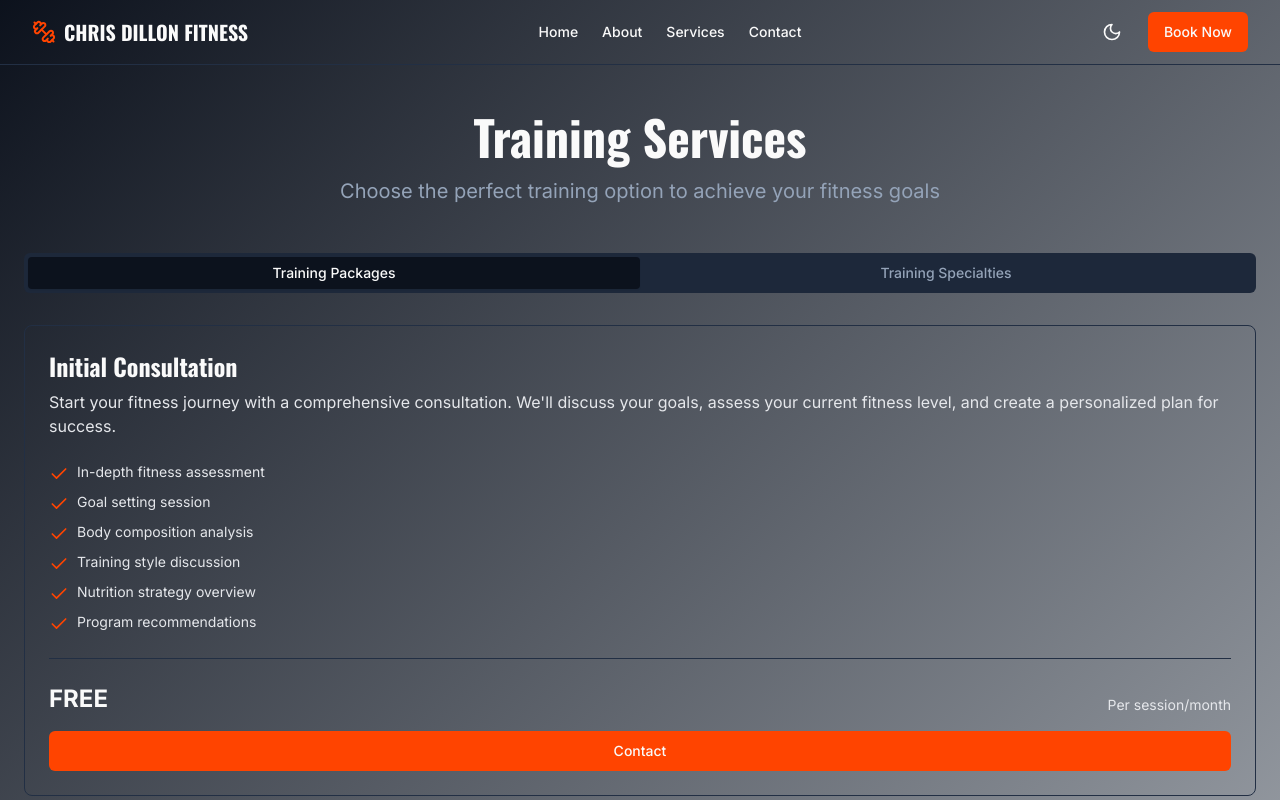
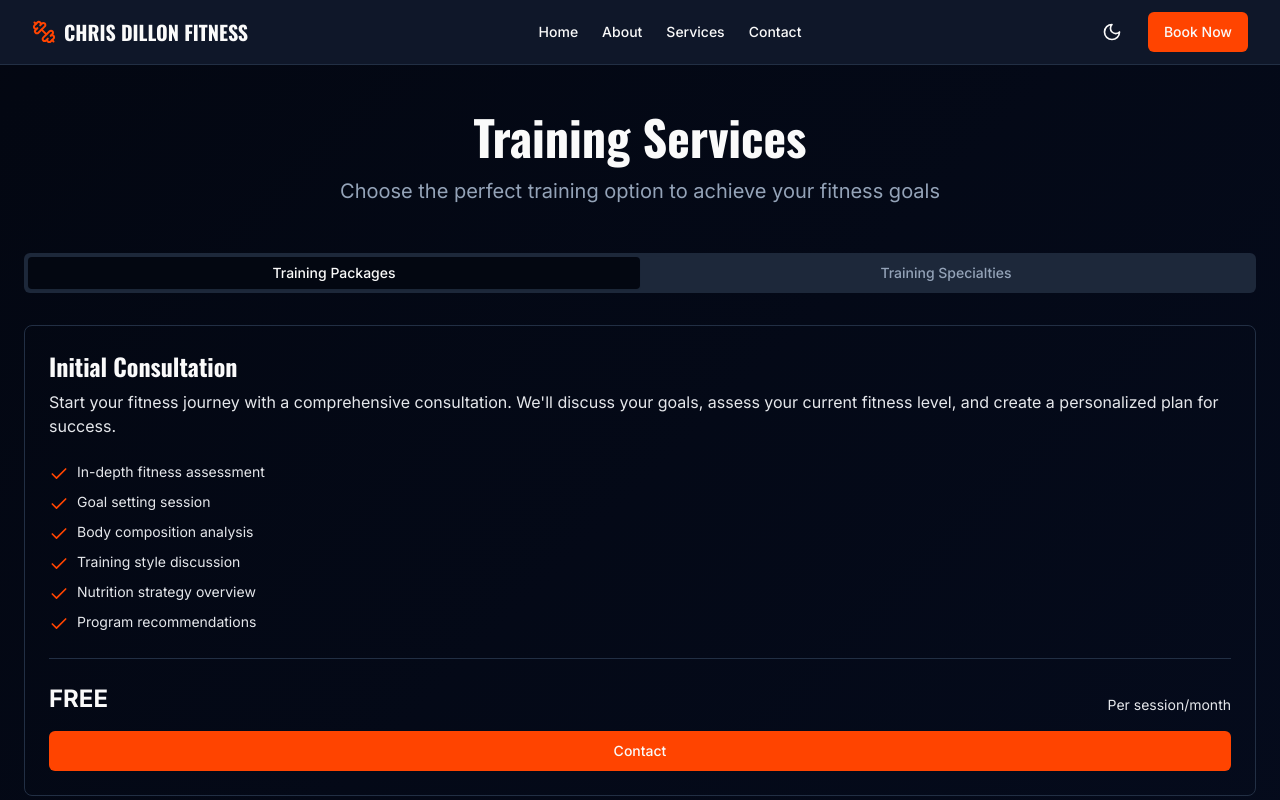
Before and after one commit to ChrisPaulDillon/personal-trainer-app, a Next.js app: page /services in a window 1280 px wide. Shown: the top 800 px of the page. Built offline with nearby package versions, Linux system fonts and the light colour scheme.

Commit message:
Updated hero colours, added favicon

```diff
--- a/app/globals.css
+++ b/app/globals.css
@@ -46,7 +46,7 @@
   }
 
   .dark {
-    --background: 220 40% 8%;
+    --background: 224 71% 4%;
     --foreground: 0 0% 98%;
     --card: 222 47% 11%;
     --card-foreground: 0 0% 98%;
@@ -79,7 +79,7 @@
   }
   body {
     @apply bg-background text-foreground;
-    background: linear-gradient(135deg, hsl(var(--background)) 0%, hsl(210 40% 95%) 100%);
+    background: linear-gradient(135deg, hsl(var(--background)) 0%, hsl(224 71% 8%) 100%);
   }
   h1, h2, h3, h4, h5, h6 {
     @apply font-oswald font-bold;
@@ -165,4 +165,15 @@
       background: linear-gradient(135deg, hsl(var(--card)) 0%, hsl(210 40% 98%) 100%);
     }
   }
+
+  /* Dark mode gradients */
+  .dark {
+    .navbar {
+      background: hsl(var(--card));
+    }
+
+    body {
+      background: linear-gradient(135deg, hsl(var(--background)) 0%, hsl(224 71% 8%) 100%);
+    }
+  }
 }
--- a/app/layout.tsx
+++ b/app/layout.tsx
@@ -71,6 +71,11 @@ export const metadata: Metadata = {
   verification: {
     google: "your-google-verification-code",
   },
+  icons: {
+    icon: "/favicon.ico",
+    shortcut: "/favicon.ico",
+    apple: "/favicon.ico",
+  },
 };
 
 export default function RootLayout({
```
Also changed, not shown: 1 other file (tests, documents, lock files or other folders).
